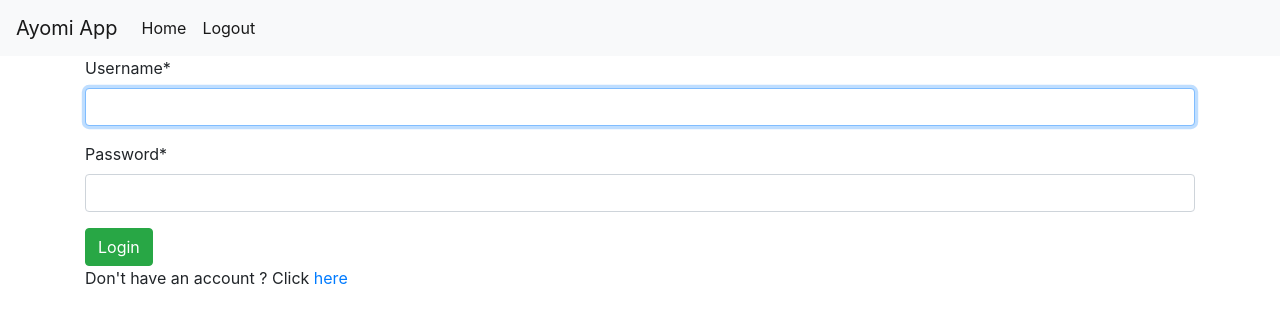
After one commit to thomas-chastaingt/ayomi-django, a Django app: page /login/ in a window 1280 px wide. The commit adds this page. Shown: the top 324 px of the page. Run offline with Django 3.2, Linux system fonts and the light colour scheme; some libraries are stand-ins or nearby versions.

Commit message:
add login feature

```diff
--- a/ayomi/settings.py
+++ b/ayomi/settings.py
@@ -129,3 +129,5 @@ USE_TZ = True
 STATIC_URL = '/static/'
 
 CRISPY_TEMPLATE_PACK="bootstrap4"
+
+LOGIN_REDIRECT_URL = "/home"
--- a/ayomi/urls.py
+++ b/ayomi/urls.py
@@ -14,7 +14,7 @@ Including another URLconf
     2. Add a URL to urlpatterns:  path('blog/', include('blog.urls'))
 """
 from django.contrib import admin
-from django.urls import path
+from django.urls import path, include
 from home import views as vh
 from main import views as vm
 from register import views as vr
@@ -23,5 +23,7 @@ urlpatterns = [
     path('admin/', admin.site.urls),
     path('home/', vh.home, name="home"),
     path('main/', vm.main, name="main"),
-    path('', vr.register, name="register")
+    path('', vr.register, name="register"),
+    path('', include('django.contrib.auth.urls')),
+
 ]
--- a/main/templates/main/main.html
+++ b/main/templates/main/main.html
@@ -20,12 +20,15 @@
                 <li class="nav-item active">
                     <a class="nav-link" href="#">Home<span class="sr-only">(current)</span></a>
                 </li>
+                {% if user.is_authenticated %}
                 <li class="nav-item active">
-                    <a class="nav-link" href="#">Login <span class="sr-only">(current)</span></a>
+                    <a class="nav-link" href="/login">Login <span class="sr-only">(current)</span></a>
                 </li>
+                {% else %}
                 <li class="nav-item active">
-                    <a class="nav-link" href="#">Logout<span class="sr-only">(current)</span></a>
+                    <a class="nav-link" href="/logout">Logout<span class="sr-only">(current)</span></a>
                 </li>
+                {% endif %}
             </ul>
         </div>
     </nav>
--- /dev/null
+++ b/register/templates/registration/login.html
@@ -0,0 +1,13 @@
+{% include "main/main.html" %}
+{% load crispy_forms_tags %}
+
+{% block content %}
+<div class="container">
+    <form method="POST" class="form-group">
+        {% csrf_token %}
+        {{form|crispy}}
+        <button type="submit" class="btn btn-success">Login</button>
+        <p>Don't have an account ? Click <a href="/register">here</a></p>
+    </form>
+</div>
+{% endblock %}
--- a/register/views.py
+++ b/register/views.py
@@ -7,7 +7,7 @@ def register(response):
         form = RegisterForm(response.POST)
         if form.is_valid():
             form.save()
-        return redirect('/home')
+        return redirect('/login')
     else:
         form = RegisterForm()
 
```
Also changed, not shown: home/templates/home/home.html (+5 -11 lines), 1 other file.
